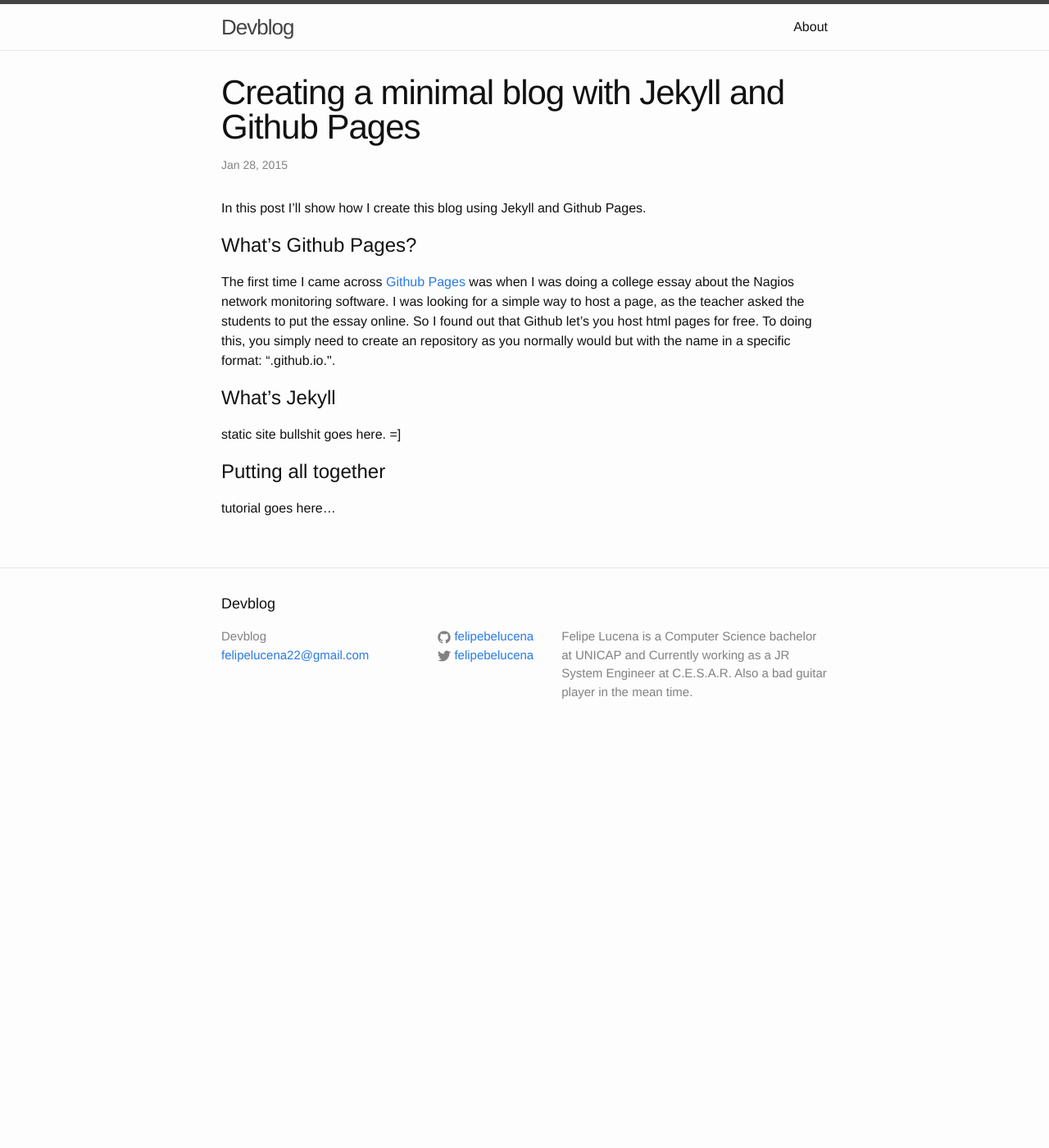
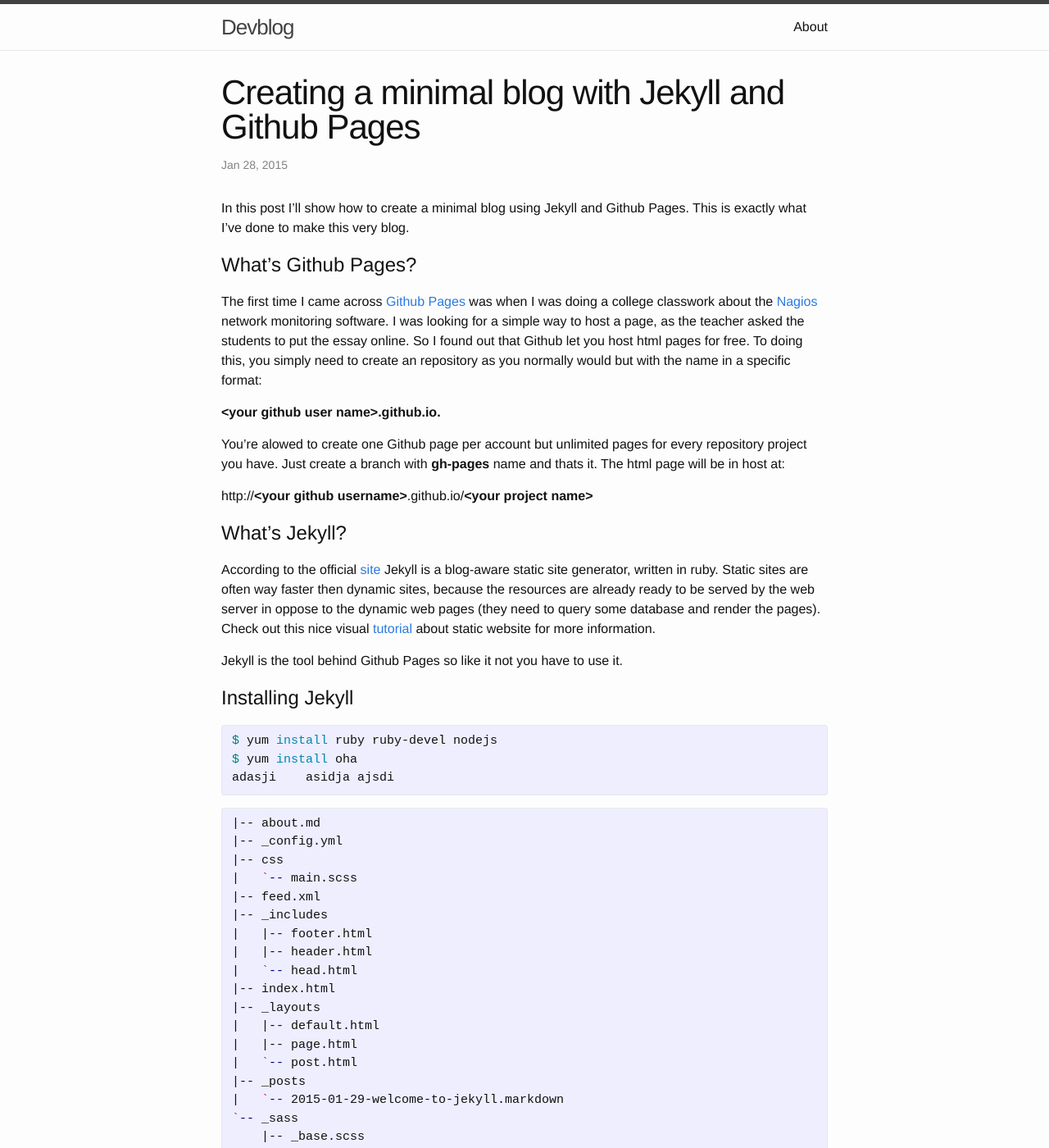
Before and after one commit to felipebelucena/felipebelucena.github.io, a Jekyll site: the page built from _posts/2015-01-28-creating-a-minimal-blog-with-jekyll-and-github-pages.markdown, in a window 1280 px wide and 1400 px high. Shown: the whole window at 82% size. Built offline with Jekyll 4.4.1, drawn with Linux system fonts in a browser that asks for light colours; some of the changed text lies outside the part shown.

Commit message:
working on blog post

```diff
--- a/_posts/2015-01-28-creating-a-minimal-blog-with-jekyll-and-github-pages.markdown
+++ b/_posts/2015-01-28-creating-a-minimal-blog-with-jekyll-and-github-pages.markdown
@@ -5,18 +5,62 @@
 categories: jekyll github blog
 ---
 
-In this post I'll show how I create this blog using Jekyll and Github Pages.
+In this post I'll show how to create a minimal blog using Jekyll and Github Pages. This is exactly
+what I've done to make this very blog.
 
 # What's Github Pages?
 
-The first time I came across [Github Pages](https://pages.github.com/) was when I was doing a college essay about the Nagios network monitoring software. I was looking for a simple way to host a page, as the teacher asked the students to put the essay online. So I found out that Github let's you host html pages for free. To doing this, you simply need to create an repository as you normally would but with the name in a specific format: "<your github user name>.github.io.".
+The first time I came across [Github Pages](https://pages.github.com/) was when I was doing a college classwork about the [Nagios](http://www.nagios.org/) network monitoring software. I was looking for a simple way to host a page, as the teacher asked the students to put the essay online. So I found out that Github let you host html pages for free. To doing this, you simply need to create an repository as you normally would but with the name in a specific format:
 
-# What's Jekyll
+**\<your github user name\>.github.io.**
 
-static site bullshit goes here. =]
+You're alowed to create one Github page per account but unlimited pages for every repository project you have. Just create a branch with **gh-pages** name and thats it. The html page will be in host at:
+
+http://**\<your github username\>**.github.io/**\<your project name\>**
+
+# What's Jekyll?
+
+According to the official [site](http://jekyllrb.com/) Jekyll is a blog-aware static site generator, written in ruby. Static sites  are often way faster then dynamic sites, because the resources are already ready to be served by the web server in oppose to the dynamic web pages (they need to query some database and render the pages). Check out this nice visual [tutorial](http://nilclass.com/courses/what-is-a-static-website/#1) about static website for more information.
+
+Jekyll is the tool behind Github Pages so like it not you have to use it.
 
 
 
-# Putting all together
+# Installing Jekyll
 
-tutorial goes here...
+{% highlight bash %}
+$ yum install ruby ruby-devel nodejs
+$ yum install oha
+adasji    asidja ajsdi
+{% endhighlight %}
+
+{% highlight bash %}
+|-- about.md
+|-- _config.yml
+|-- css
+|   `-- main.scss
+|-- feed.xml
+|-- _includes
+|   |-- footer.html
+|   |-- header.html
+|   `-- head.html
+|-- index.html
+|-- _layouts
+|   |-- default.html
+|   |-- page.html
+|   `-- post.html
+|-- _posts
+|   `-- 2015-01-29-welcome-to-jekyll.markdown
+`-- _sass
+    |-- _base.scss
+    |-- _layout.scss
+    `-- _syntax-highlighting.scss
+{% endhighlight %}
+
+# Creating the blog
+
+# Bonus: customizing
+
+As my friend [pcacjr](https://github.com/pcacjr) says: "less bullsh\*t, more information". But if you want your blog to look more beautiful you can use [Poole](http://getpoole.com/) to do that (or customizing the css and templates files for yourself). Poole provides a very clean setup to build jekyll sites and comes with two official themes: [Hyde](http://hyde.getpoole.com/) and [Lanyon](http://lanyon.getpoole.com/).
+
+All you have to do is download the sources from the poole's github and commit to your repository.
```
Also changed, not shown: about.md (+1 -1 lines), 8 other files.
